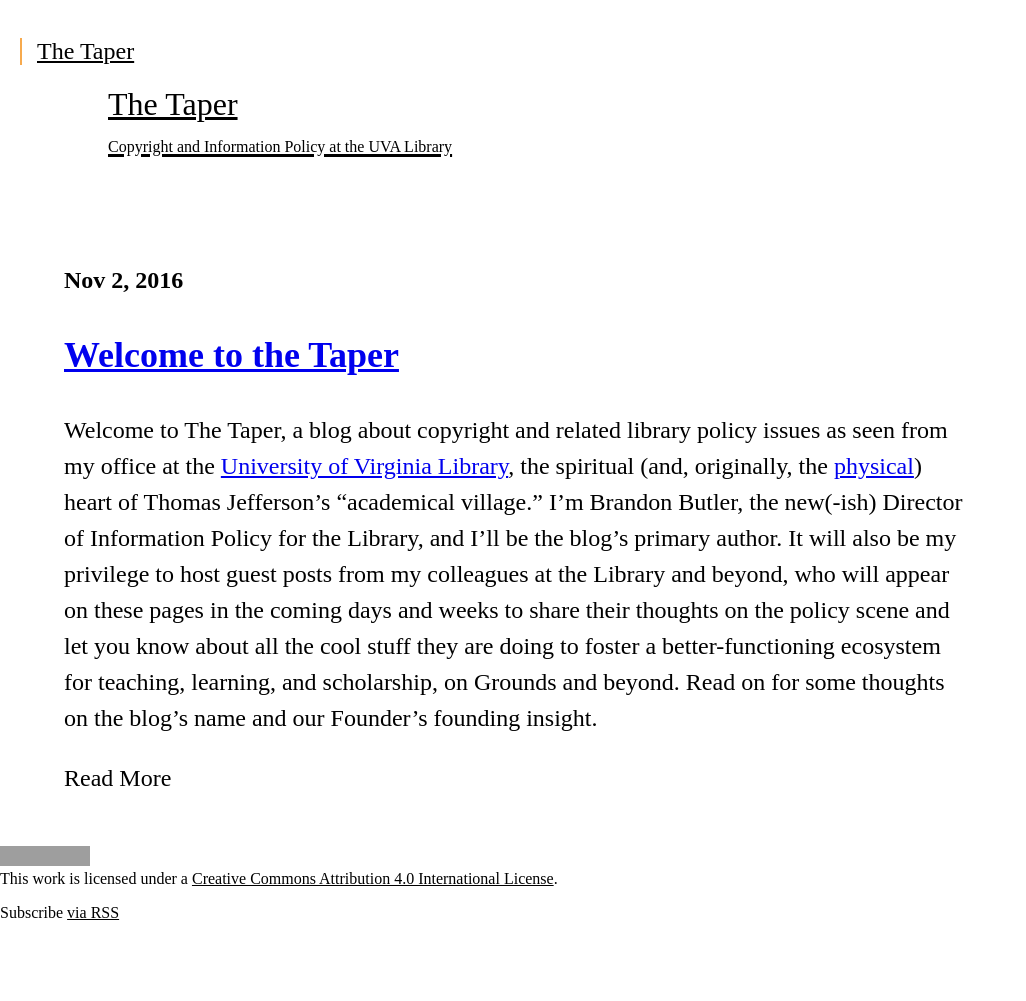
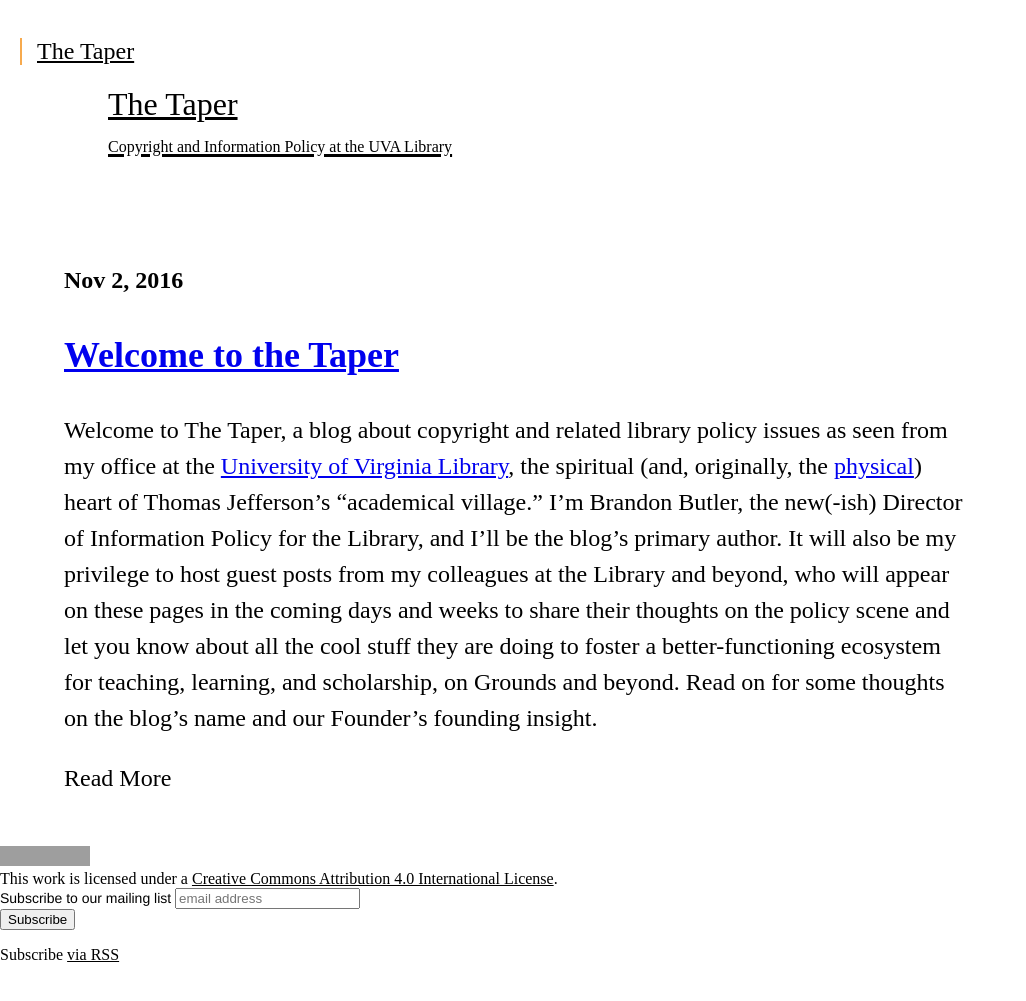
Before and after one commit to uvalib/thetaper, a Jekyll site: the page built from index.html, in a window 1280 px wide and 1058 px high. Shown: the top 1001 px of the window, without its empty margins (0-1026 px from the left). Built offline with Jekyll 4.4.1, drawn with Linux system fonts in a browser that asks for light colours; some web fonts are replaced; comment, search, counter and statistics services are not loaded; grey boxes are pictures that could not be loaded.

Commit message:
Added maillist subscription form to the footer

```diff
--- a/_layouts/default.html
+++ b/_layouts/default.html
@@ -30,6 +30,28 @@
         <a rel="license" href="http://creativecommons.org/licenses/by/4.0/"><img alt="Creative Commons License" style="border-width:0" src="https://i.creativecommons.org/l/by/4.0/80x15.png" /></a><br />This work is licensed under a <a rel="license" href="http://creativecommons.org/licenses/by/4.0/">Creative Commons Attribution 4.0 International License</a>.
         </div>
         <div class="column-4">
+
+          <!-- Begin MailChimp Signup Form -->
+          <link href="//cdn-images.mailchimp.com/embedcode/slim-10_7.css" rel="stylesheet" type="text/css">
+          <style type="text/css">
+          	#mc_embed_signup{background:inherit; clear:left; font:14px Helvetica,Arial,sans-serif; }
+          	/* Add your own MailChimp form style overrides in your site stylesheet or in this style block.
+          	   We recommend moving this block and the preceding CSS link to the HEAD of your HTML file. */
+          </style>
+          <div id="mc_embed_signup">
+          <form action="//virginia.us13.list-manage.com/subscribe/post?u=794d3df539e4f0c7d8b6e2063&amp;id=8711e4291b" method="post" id="mc-embedded-subscribe-form" name="mc-embedded-subscribe-form" class="validate" target="_blank" novalidate>
+              <div id="mc_embed_signup_scroll">
+          	<label for="mce-EMAIL">Subscribe to our mailing list</label>
+          	<input type="email" value="" name="EMAIL" class="email" id="mce-EMAIL" placeholder="email address" required>
+              <!-- real people should not fill this in and expect good things - do not remove this or risk form bot signups-->
+              <div style="position: absolute; left: -5000px;" aria-hidden="true"><input type="text" name="b_794d3df539e4f0c7d8b6e2063_8711e4291b" tabindex="-1" value=""></div>
+              <div class="clear"><input type="submit" value="Subscribe" name="subscribe" id="mc-embedded-subscribe" class="button"></div>
+              </div>
+          </form>
+          </div>
+
+          <!--End mc_embed_signup-->
+
           <p class="rss-subscribe">Subscribe <a href="{{ "/feed.xml" | prepend: site.baseurl }}">via RSS</a></p>
         </div>
       </uva-footer>
```
